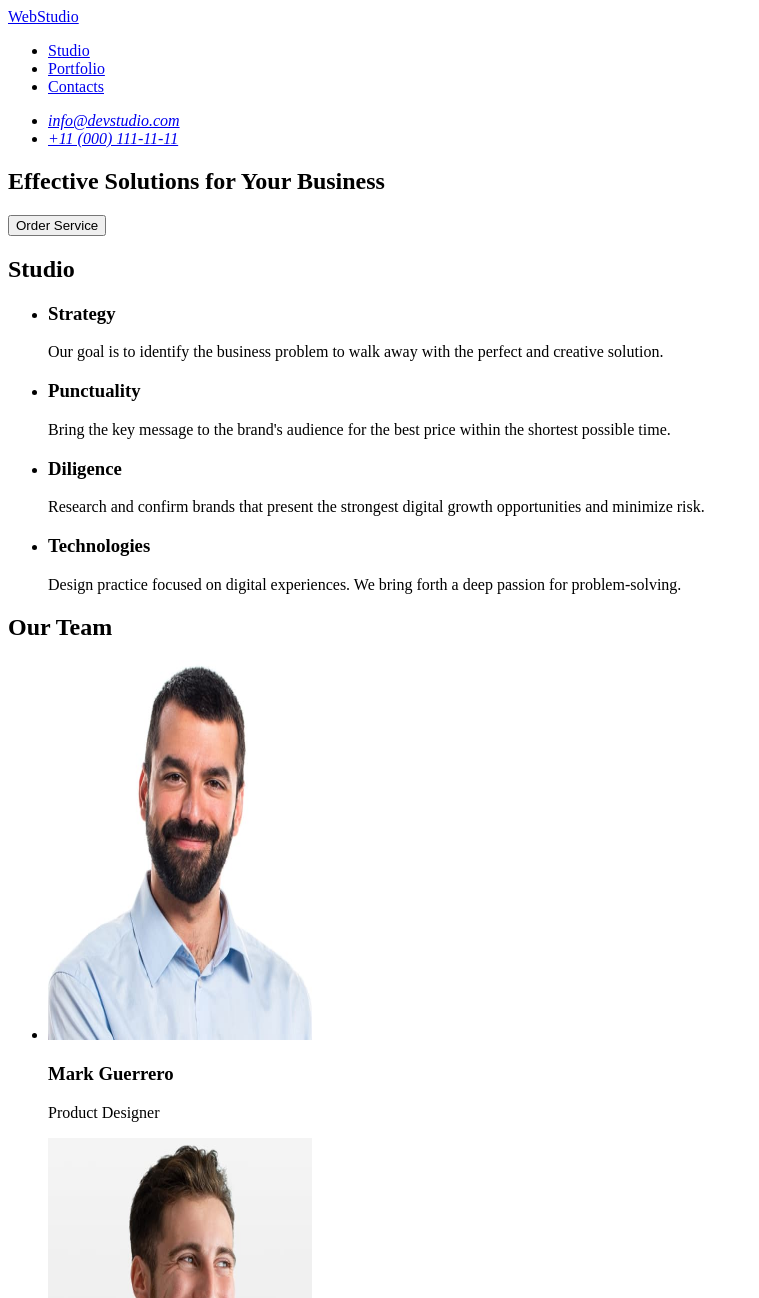
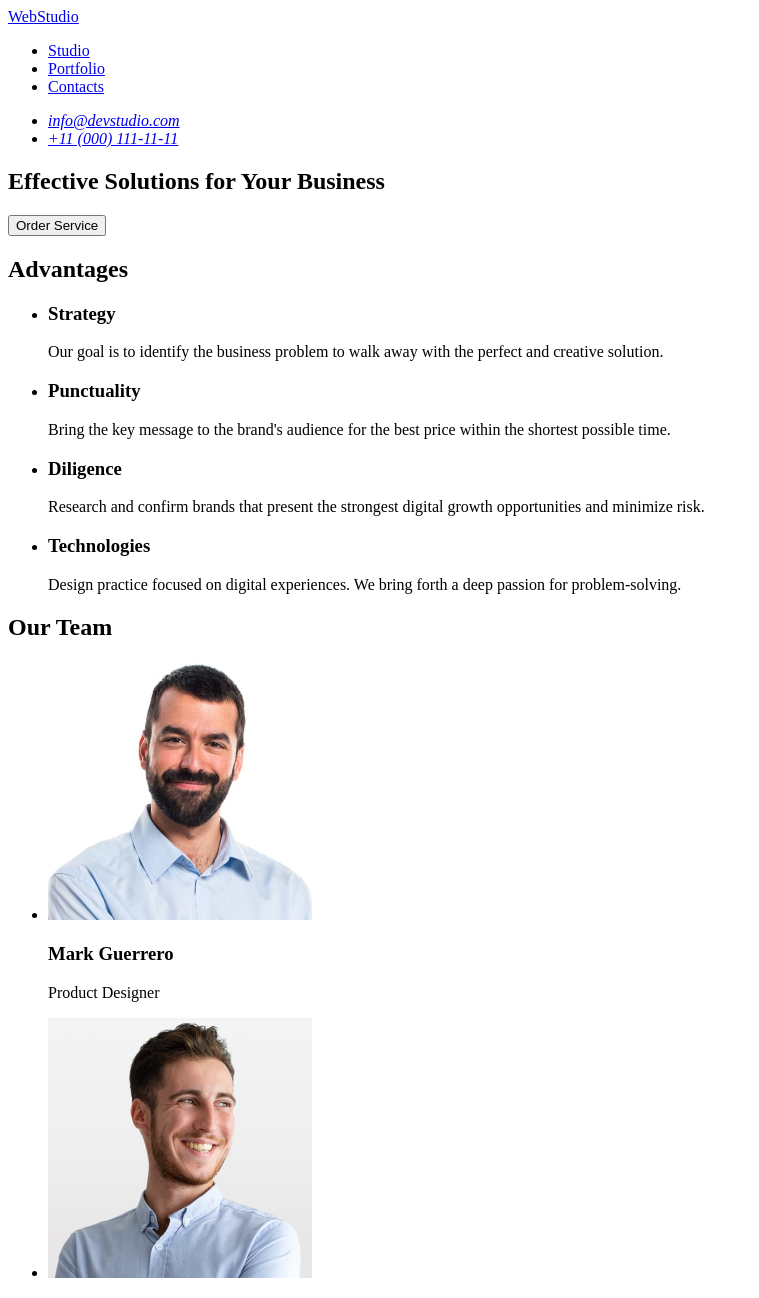
Before and after one commit to Sopilkar5/goit-markup-hw-01, a plain HTML site: page index.html in a window 1280 px wide. Shown: the top 1298 px of the page, without its empty margins (0-759 px from the left). Drawn offline with Linux system fonts and the light colour scheme.

Commit message:
normal height

```diff
--- a/index.html
+++ b/index.html
@@ -30,7 +30,7 @@
             <button type="button">Order Service</button>
         </section>
         <section>
-            <h2 id="studio">Studio</h2>
+            <h2 id="studio">Advantages</h2>
             <ul>
                 <li>
                     <h3>Strategy</h3>
@@ -59,23 +59,23 @@
             <h2 id="portfolio">Our Team</h2>
             <ul>
                 <li>
-                    <img src="./images/img-3.jpg" width="264" height="380" alt="Man product designer" />
+                    <img src="./images/img-3.jpg" width="264" height="260" alt="Man product designer" />
                     <h3>Mark Guerrero</h3>
                     <p>Product Designer</p>
 
                 </li>
                 <li>
-                    <img src="./images/img-2.jpg" width="264" height="380" alt="Man frontend developer" />
+                    <img src="./images/img-2.jpg" width="264" height="260" alt="Man frontend developer" />
                     <h3>Tom Ford</h3>
                     <p>Frontend Developer</p>
                 </li>
                 <li>
-                    <img src="./images/img-1.jpg" width="264" height="380" alt="Woman marketing" />
+                    <img src="./images/img-1.jpg" width="264" height="260" alt="Woman marketing" />
                     <h3>Camila Garcia</h3>
                     <p>Marketing</p>
                 </li>
                 <li>
-                    <img src="./images/img.jpg" width="264" height="380" alt="Man ui designer" />
+                    <img src="./images/img.jpg" width="264" height="260" alt="Man ui designer" />
                     <h3>Daniel Wilson</h3>
                     <p>UI Designer</p>
                 </li>
```
